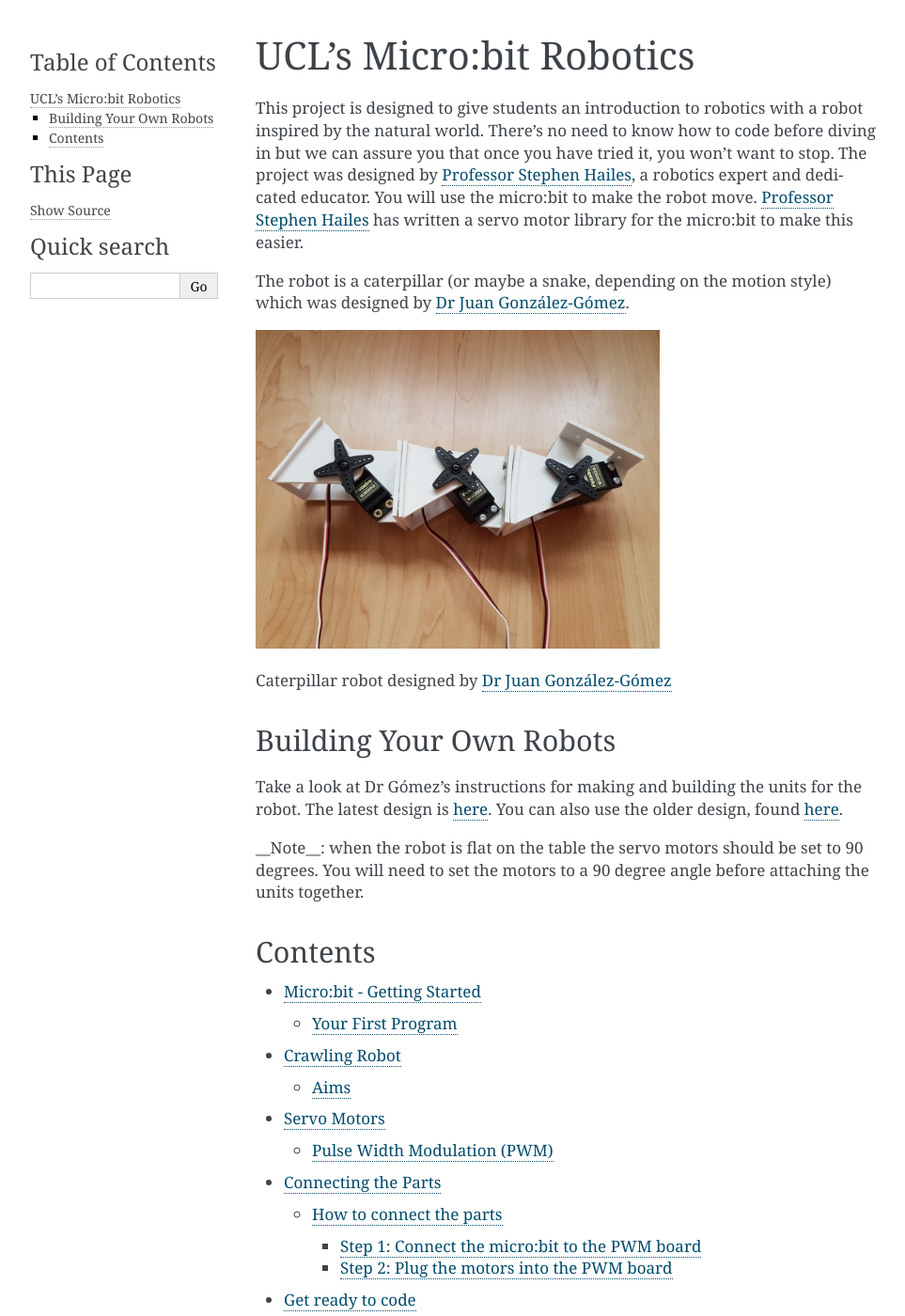
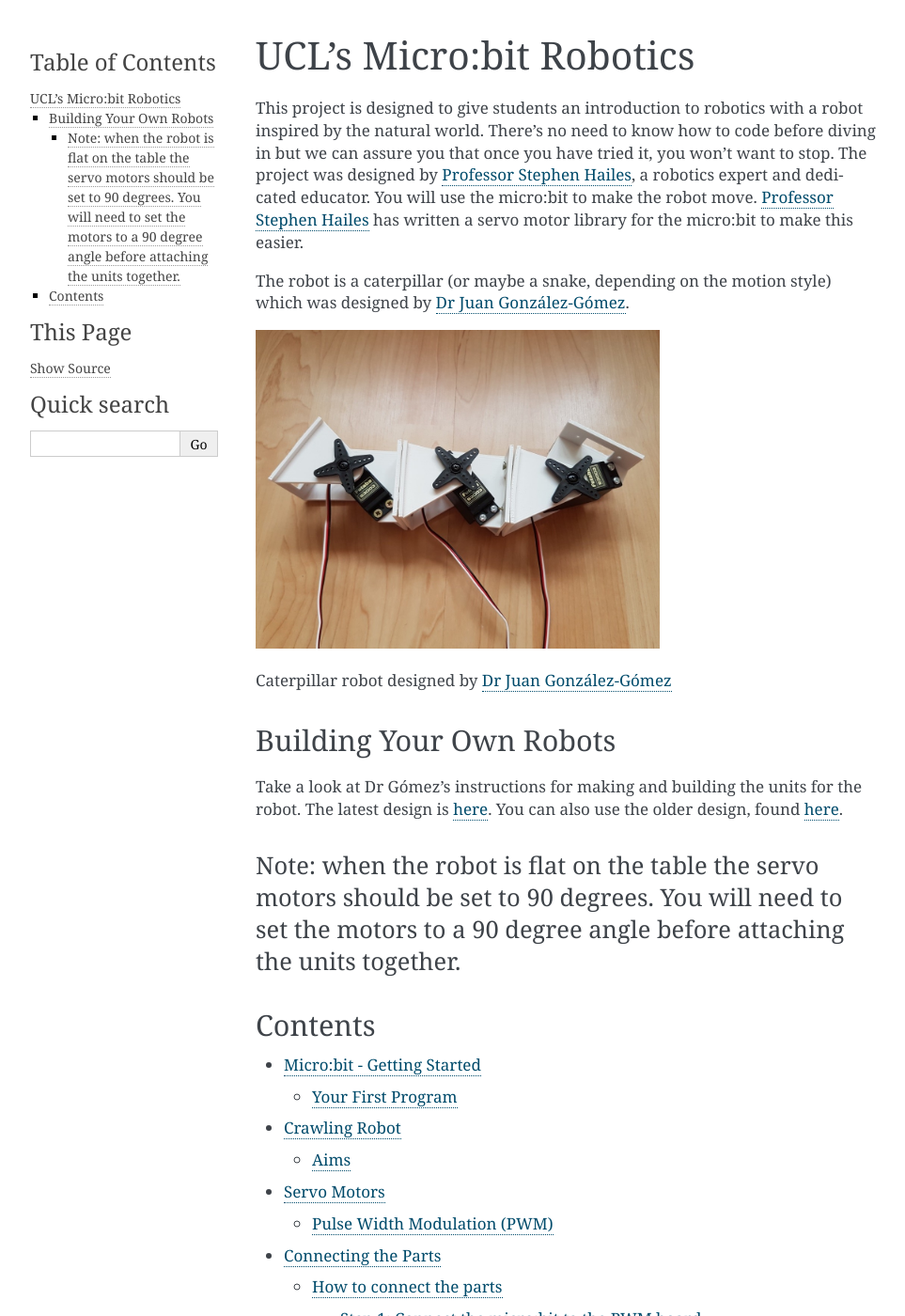
Before and after one commit to rharbird/ucl-microbit-robotics-readthedocs, a Sphinx documentation site: the page built from docs/source/index.rst, in a window 1280 px wide and 1400 px high. Shown: the whole window at 94% size, without its empty margins (148-1111 px from the left). Built offline with Sphinx 7.4.7, drawn with Linux system fonts in a browser that asks for light colours; pages that are not in the unit, such as notebooks, are missing from menus.

Commit message:
Correct underline

```diff
--- a/docs/source/index.rst
+++ b/docs/source/index.rst
@@ -27,8 +27,8 @@ Building Your Own Robots
 Take a look at Dr Gómez's instructions for making and building the units for the robot. The latest design is `here <http://www.iearobotics.com/wiki/index.php?title=Módulos_REPYZ>`_.
 You can also use the older design, found `here <http://www.iearobotics.com/wiki/index.php?title=M%C3%B3dulos_REPY-1>`_.
 
-__Note__: when the robot is flat on the table the servo motors should be set to 90 degrees. You will need to set the motors to a 90 degree angle before attaching the units together.
-
+Note: when the robot is flat on the table the servo motors should be set to 90 degrees. You will need to set the motors to a 90 degree angle before attaching the units together.
+^^^^
 
 ---------
 Contents
```
